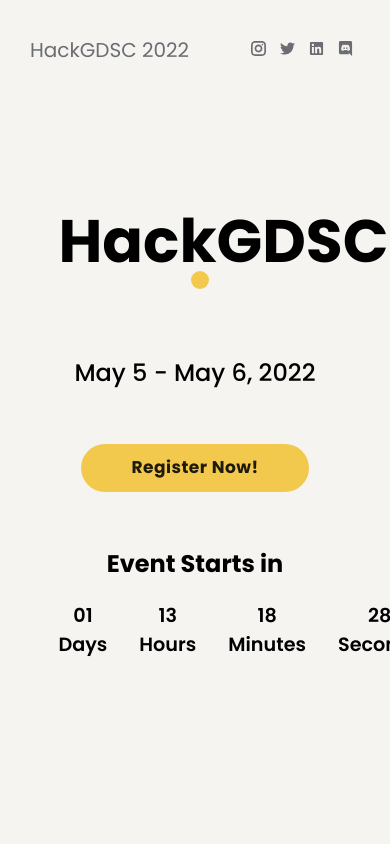
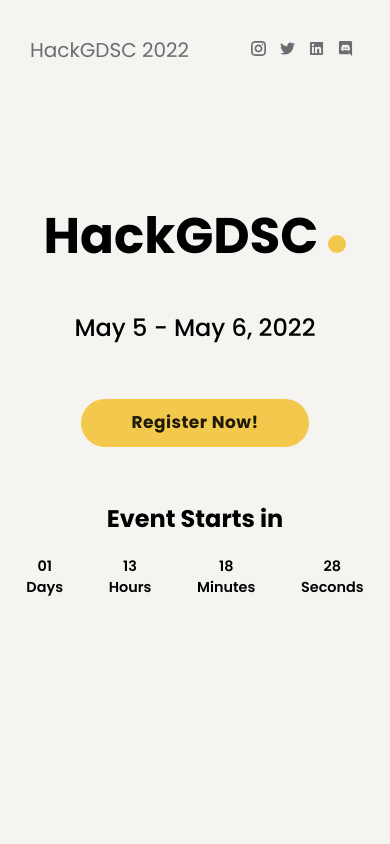
Before and after one commit to GDGCVITBHOPAL/summerfest, a React (Create React App) app: page / in a window 390 px wide. Shown: the top 844 px of the page. Built offline with nearby package versions, Linux system fonts and the light colour scheme.

Commit message:
Timer responsive

```diff
--- a/src/pages/HomePage.css
+++ b/src/pages/HomePage.css
@@ -61,11 +61,12 @@
     right: 0;
     margin-left: auto;
     margin-right: auto;
+    width: 90%;
   }
 
   .home-title {
-    font-size: 60px;
-    line-height: 60px;
+    font-size: 50px;
+    line-height: 50px;
   }
 
   .home-circle {
@@ -74,7 +75,11 @@
   }
 
   .home-dates {
-    margin-top: 50px;
+    margin-top: 40px;
     font-size: 24px;
   }
+  .home-timer div {
+    font-size: 0.9rem;
+    margin: 0 auto;
+  }
 }
```
